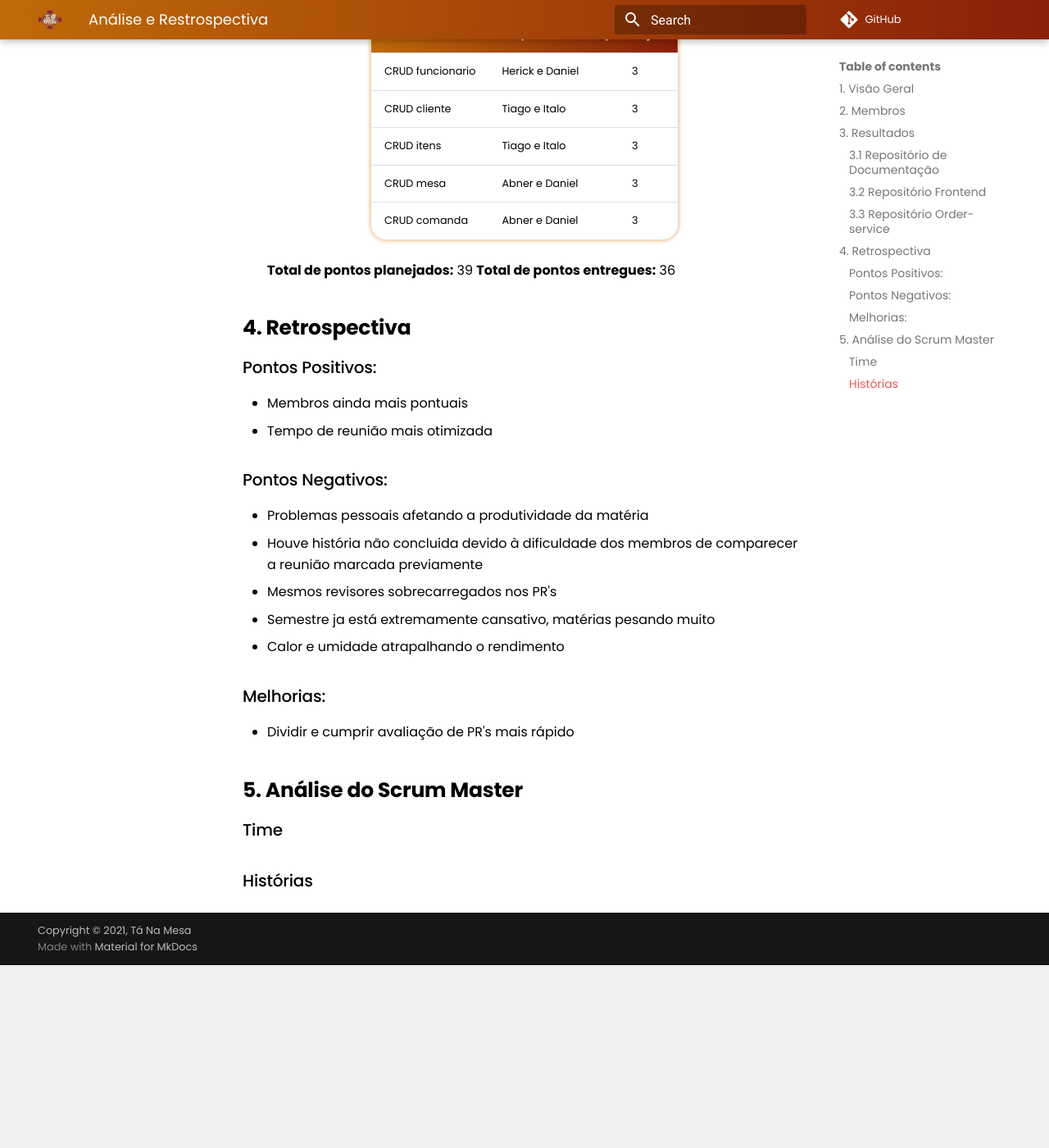
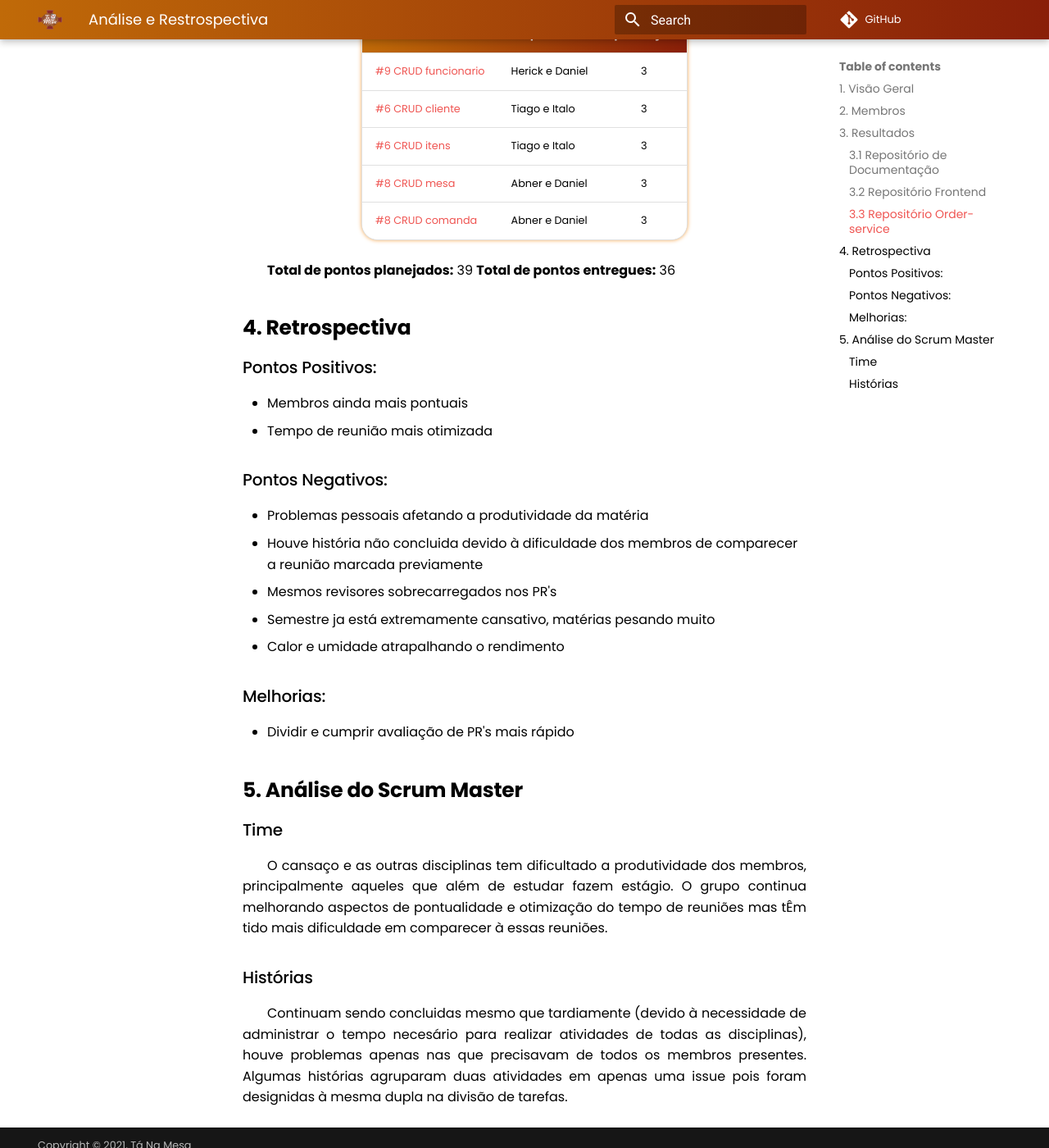
Before and after one commit to UnBArqDsw2021-1/2021.1_G02_TaNaMesa_docs, an MkDocs documentation site: the page built from docs/Sprints/Sprint-07/Review-07.md, in a window 1280 px wide and 1400 px high, scrolled down 1537 px. Shown: the whole window at 82% size. Built offline with MkDocs 1.6.1 and Material for MkDocs 9.7.7, drawn with Linux system fonts in a browser that asks for light colours; comment, search, counter and statistics services are not loaded; before the commit the page ends 2714 px from its top, so only the background shows below that; some of the changed text lies outside the part shown.

Commit message:
(#112) Adicionando links das historias e analise do scrum

```diff
--- a/docs/Sprints/Sprint-07/Review-07.md
+++ b/docs/Sprints/Sprint-07/Review-07.md
@@ -40,11 +40,11 @@
 ### 3.3 Repositório [Order-service](https://github.com/UnBArqDsw2021-1/2021.1_G02_TaNaMesa_Order_Service)
 |     História     |  Responsáveis   | pontuação |
 | :--------------  | :-------------  | :-------: |
-| CRUD funcionario | Herick e Daniel | 3 | Concluido |
-| CRUD cliente     | Tiago e Italo   | 3 | Concluido |
-| CRUD itens       | Tiago e Italo   | 3 | Concluido |
-| CRUD mesa        | Abner e Daniel  | 3 | Concluido |
-| CRUD comanda     | Abner e Daniel  | 3 | Concluido |
+| [#9 CRUD funcionario](https://github.com/UnBArqDsw2021-1/2021.1_G02_TaNaMesa_Order_Service/issues/9) | Herick e Daniel | 3 | Concluido |
+| [#6 CRUD cliente](https://github.com/UnBArqDsw2021-1/2021.1_G02_TaNaMesa_Order_Service/issues/6)     | Tiago e Italo   | 3 | Concluido |
+| [#6 CRUD itens](https://github.com/UnBArqDsw2021-1/2021.1_G02_TaNaMesa_Order_Service/issues/6)       | Tiago e Italo   | 3 | Concluido |
+| [#8 CRUD mesa](https://github.com/UnBArqDsw2021-1/2021.1_G02_TaNaMesa_Order_Service/issues/8)        | Abner e Daniel  | 3 | Concluido |
+| [#8 CRUD comanda](https://github.com/UnBArqDsw2021-1/2021.1_G02_TaNaMesa_Order_Service/issues/8)     | Abner e Daniel  | 3 | Concluido |
 
 **Total de pontos planejados:** 39
 **Total de pontos entregues:** 36
@@ -67,6 +67,7 @@
 
 ## 5. Análise do Scrum Master
 ### Time
-
+O cansaço e as outras disciplinas tem dificultado a produtividade dos membros, principalmente aqueles que além de estudar fazem estágio. O grupo continua melhorando aspectos de pontualidade e otimização do tempo de reuniões mas tÊm tido mais dificuldade em comparecer à essas reuniões.
 
 ### Histórias
+Continuam sendo concluidas mesmo que tardiamente (devido à necessidade de administrar o tempo necesário para realizar atividades de todas as disciplinas), houve problemas apenas nas que precisavam de todos os membros presentes. Algumas histórias agruparam duas atividades em apenas uma issue pois foram designidas à mesma dupla na divisão de tarefas.
```
Also changed, not shown: other parts of docs/Sprints/Sprint-07/Review-07.md (+1 -1 lines).
